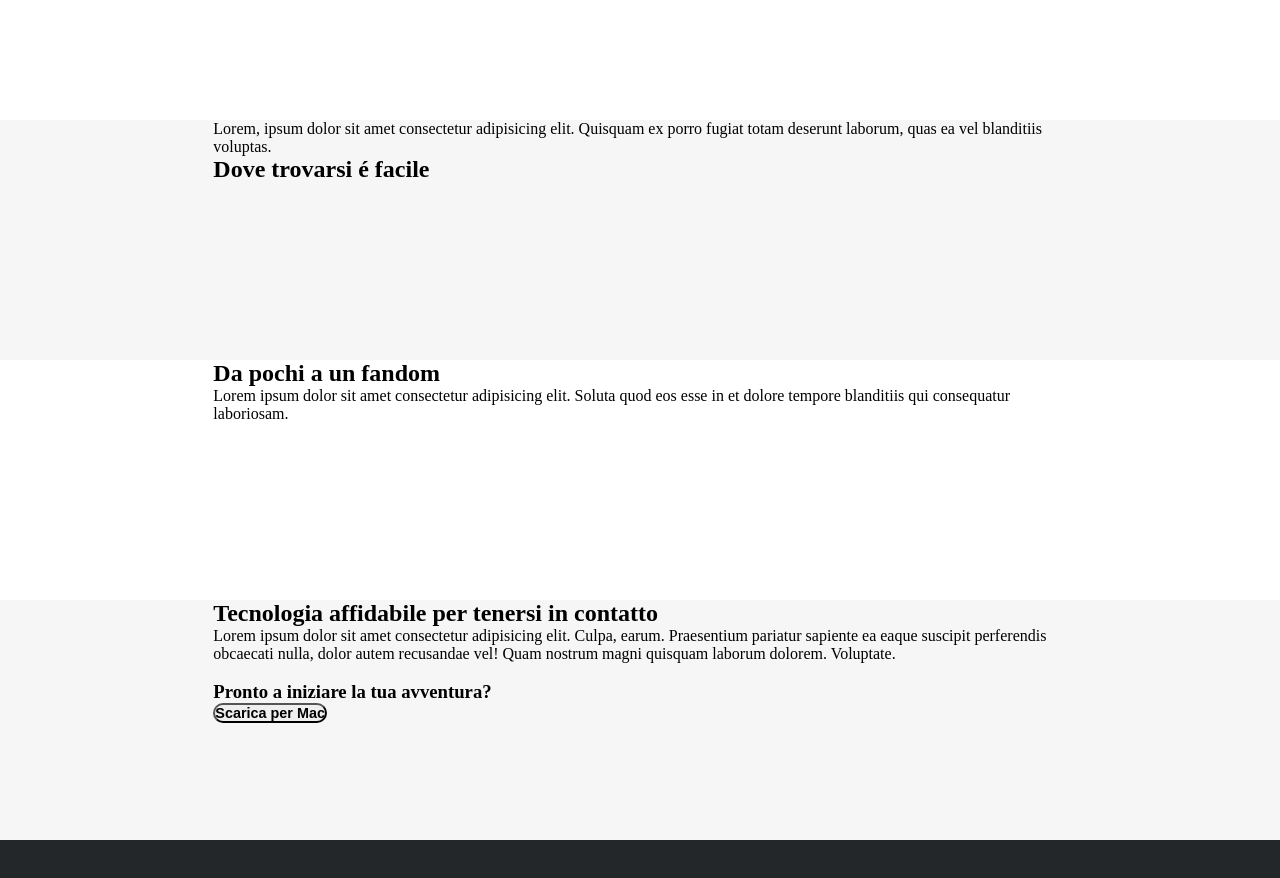
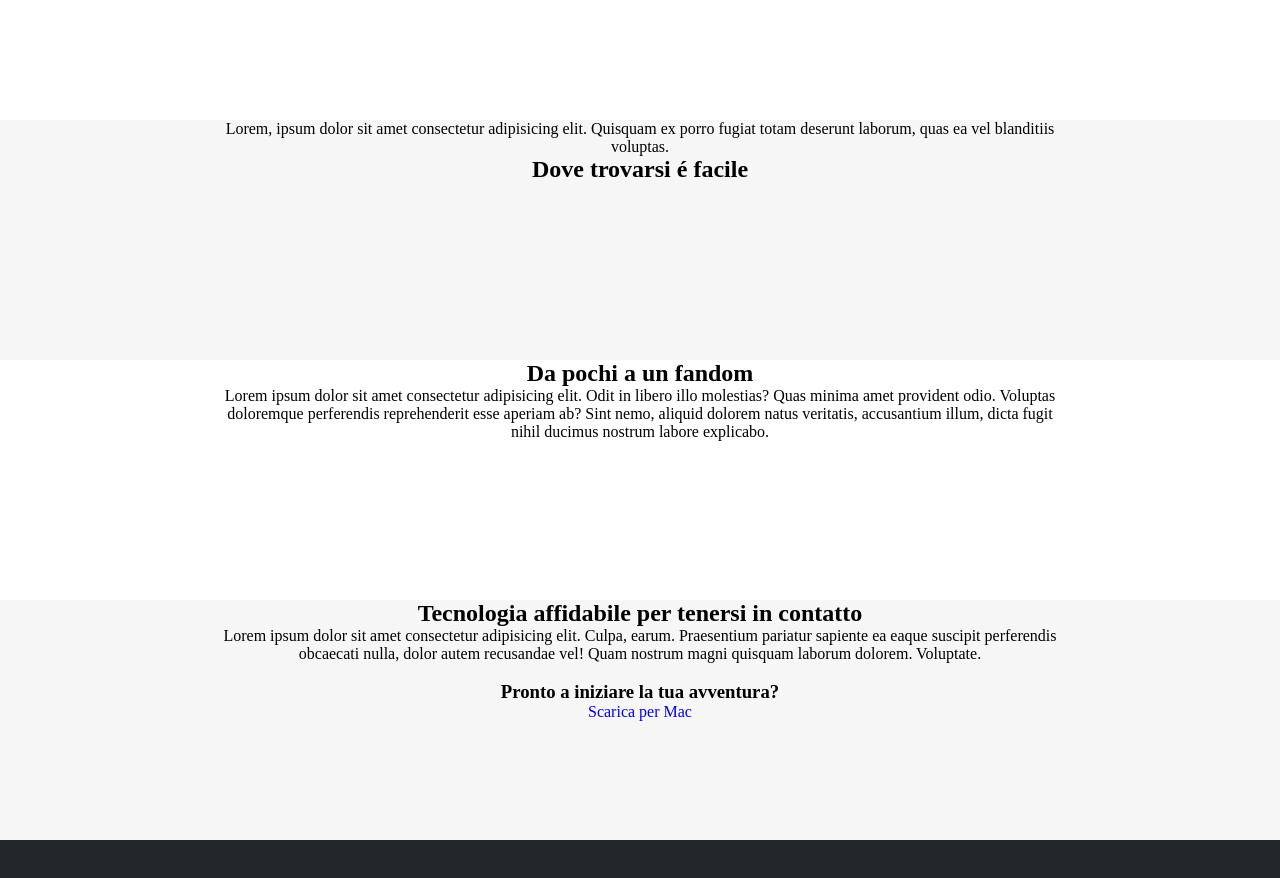
Before and after one commit to giovannilampis/htmlcss-struttura-discord, a plain HTML site: page index.html in a window 1280 px wide. Shown: the part 360-1238 px from the top of the page. Drawn offline with Linux system fonts and the light colour scheme.

Commit message:
improved layout in section 4 (main)

```diff
--- a/css/style.css
+++ b/css/style.css
@@ -63,6 +63,15 @@ section.grey {
     height: 15rem;
 }
 
+.text-section {
+    text-align: center;
+}
+
+.invitation {
+    width: calc(100% / 2);
+    margin: 0 auto;
+}
+
 /* FOOTER */
 footer {
     background-color: var(--footer-background);
--- a/index.html
+++ b/index.html
@@ -55,6 +55,7 @@
     <!-- MAIN -->
     <main>
 
+        <!-- section 1 -->
         <section class="white">
 
             <div class="container flexbox">
@@ -72,6 +73,7 @@
 
         </section>
 
+        <!-- section 2 -->
         <section class="grey">
 
             <div class="container flexbox">
@@ -89,6 +91,7 @@
 
         </section>
 
+        <!-- section 3 -->
         <section class="white">
 
             <div class="container flexbox">
@@ -99,32 +102,36 @@
                 <!-- section -> text -->
                 <div class="text-section">
                     <h2>Da pochi a un fandom</h2>
-                    <p>Lorem ipsum dolor sit amet consectetur adipisicing elit. Soluta quod eos esse in et dolore tempore blanditiis qui consequatur laboriosam.</p>
+                    <p>Lorem ipsum dolor sit amet consectetur adipisicing elit. Odit in libero illo molestias? Quas minima amet provident odio. Voluptas doloremque perferendis reprehenderit esse aperiam ab? Sint nemo, aliquid dolorem natus veritatis, accusantium illum, dicta fugit nihil ducimus nostrum labore explicabo.</p>
                 </div>
 
             </div>
 
         </section>
 
+        <!-- section 4 -->
         <section class="grey">
 
             <div class="container">
 
                 <!-- section -> text -->
                 <div class="text-section">
+
                     <h2>Tecnologia affidabile per tenersi in contatto</h2>
                     <p>Lorem ipsum dolor sit amet consectetur adipisicing elit. Culpa, earum. Praesentium pariatur sapiente ea eaque suscipit perferendis obcaecati nulla, dolor autem recusandae vel! Quam nostrum magni quisquam laborum dolorem. Voluptate.</p>
+                                   <!-- section -> image -->
+                    <img src="" alt="">
+
+                    <div class="invitation">
+                        <h3>Pronto a iniziare la tua avventura?</h3>
+                        <!-- download button -->
+                        <a href="http://">Scarica per Mac</a>
+                    </div>
+
                 </div>
 
-                <!-- section -> image -->
-                <img src="" alt="">
 
-                <div class="invitation">
-                    <h3>Pronto a iniziare la tua avventura?</h3>
-                </div>
 
-                <!-- download button -->
-                <button class="btn">Scarica per Mac</button>
             </div>
 
         </section>
```
Also changed, not shown: images/item1.svg (added), 2 other files.
